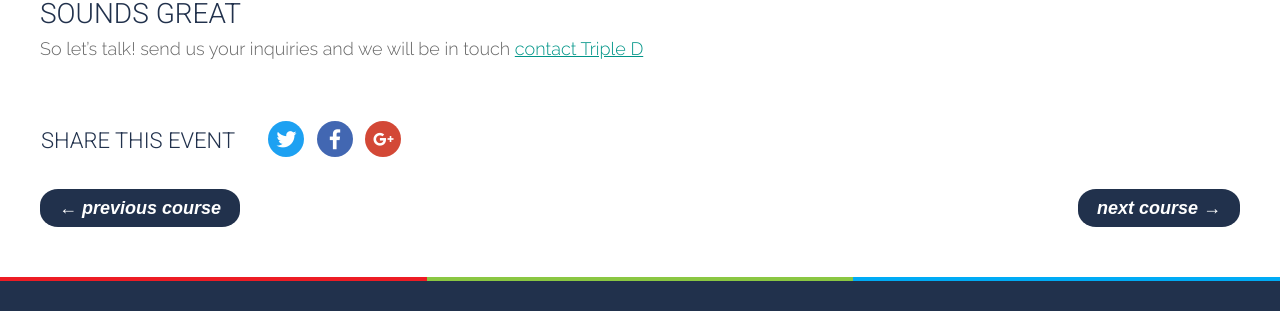
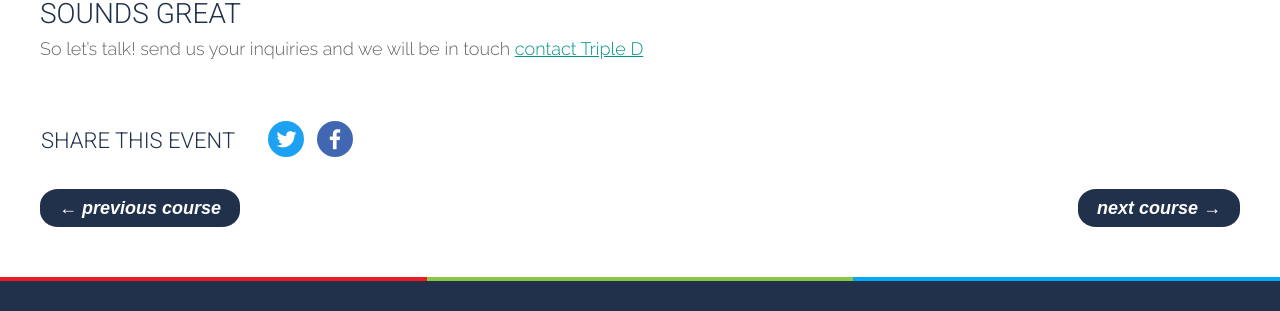
Before and after one commit to tripledio/tripledio.github.io, a Jekyll site: the page built from _courses/07-XP.md, in a window 1280 px wide. Shown: the part 1187-1498 px from the top of the page. Built offline with Jekyll 4.4.1, drawn with Linux system fonts in a browser that asks for light colours.

Commit message:
Away with you Google Plus!

```diff
--- a/_layouts/course.html
+++ b/_layouts/course.html
@@ -32,11 +32,6 @@ layout: default
                         class="socicon fb">
                         <i class="socicon-facebook"></i>
                     </a>
-                    <a href="https://plus.google.com/share?url={{ site.github.url }}{{ page.url}}"
-                        onclick="window.open(this.href, 'google-plus-share', 'width=490,height=530');return false;"
-                        class="socicon gplus">
-                        <i class="socicon-googleplus"></i>
-                    </a>
                 </section>
             </footer>
         </div>
--- a/_layouts/post.html
+++ b/_layouts/post.html
@@ -45,10 +45,6 @@ layout: default
 						onclick="window.open(this.href, 'facebook-share','width=580,height=296');return false;" class="socicon fb">
 						<i class="socicon-facebook"></i>
 					</a>
-					<a href="https://plus.google.com/share?url={{ site.github.url }}{{ page.url}}"
-						onclick="window.open(this.href, 'google-plus-share', 'width=490,height=530');return false;" class="socicon gplus">
-						<i class="socicon-googleplus"></i>
-					</a>
 				</section>
 			</footer>
 		</div>
```
